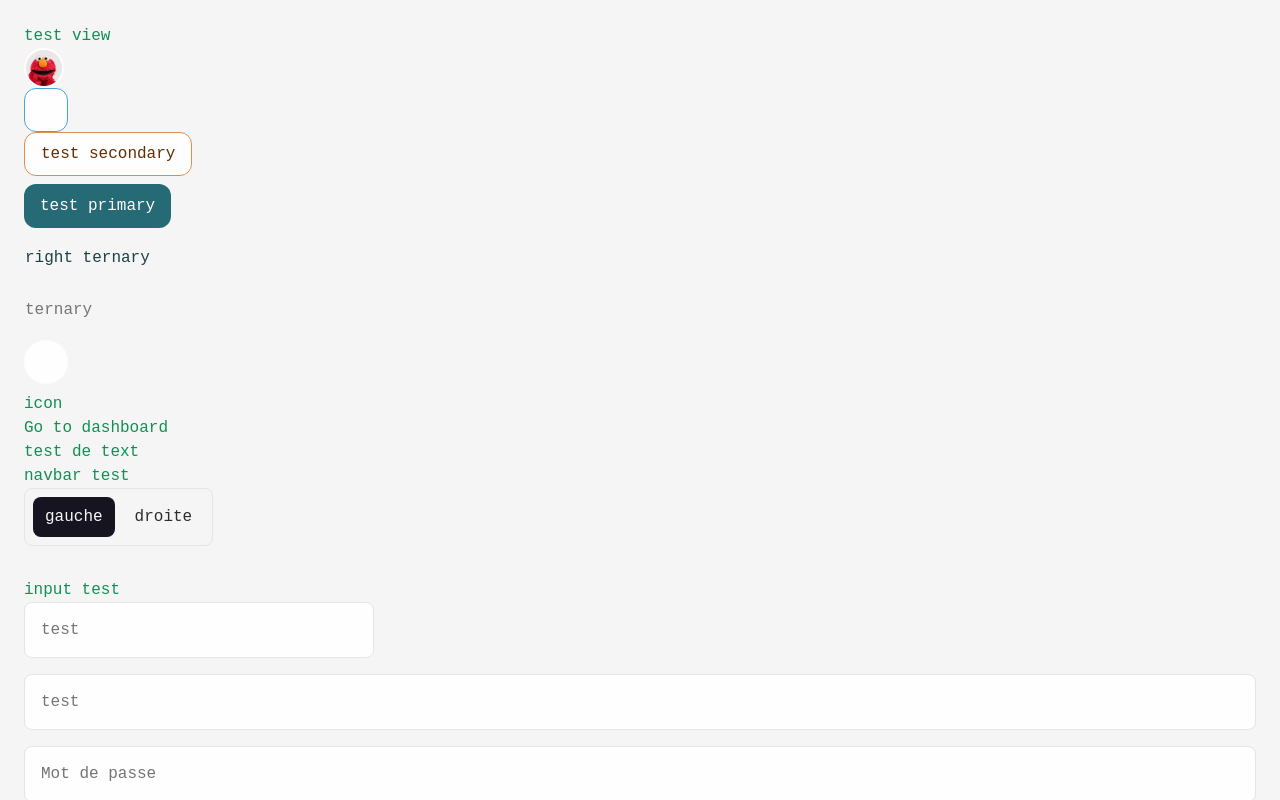
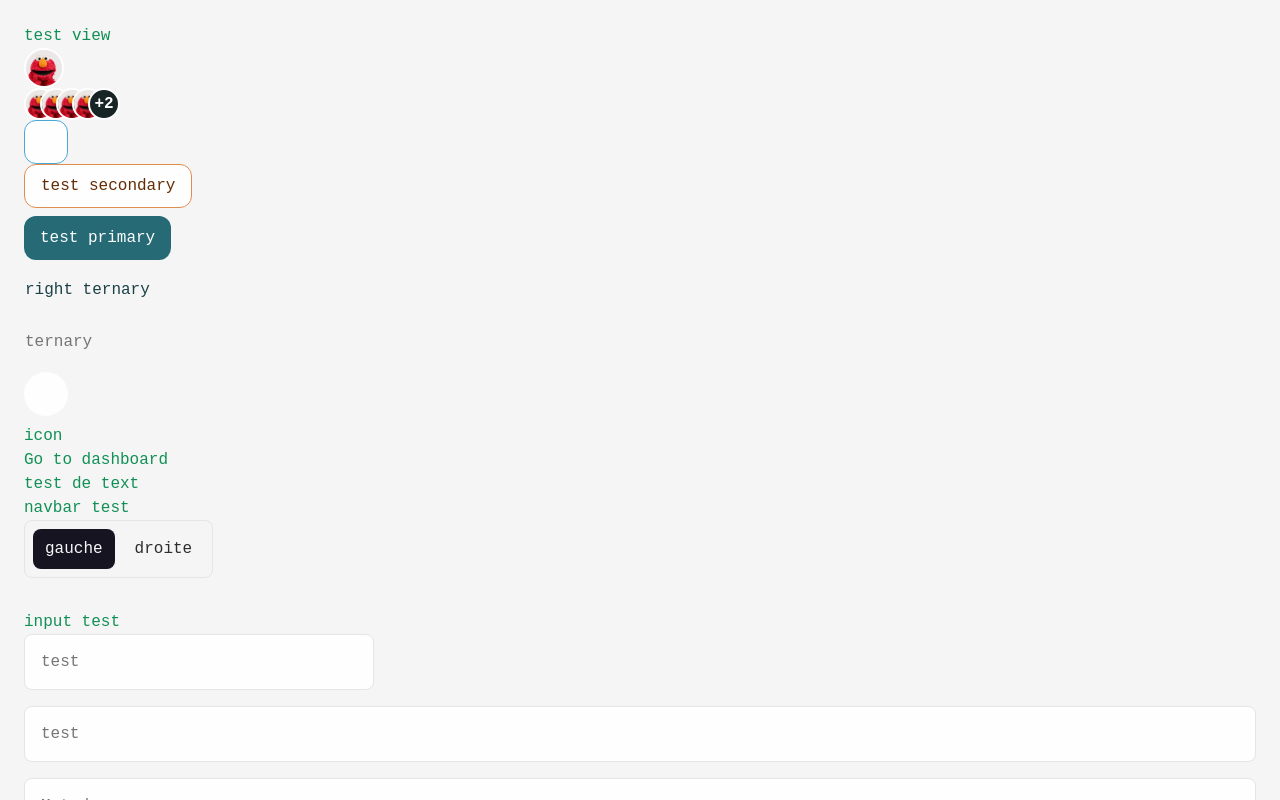
Before and after one commit to eltha9/lundi-app, a Vue app: page /test in a window 1280 px wide. Shown: the top 800 px of the page. Built offline with nearby package versions, Linux system fonts and the light colour scheme.

Commit message:
wip invitaztion step 2

```diff
--- a/src/components/lundi-uiKit/avatar/Avatar.vue
+++ b/src/components/lundi-uiKit/avatar/Avatar.vue
@@ -23,6 +23,10 @@
 			width: 40px;
 			height: 40px;
 		}
+		&.small {
+			width: 24px;
+			height: 24px;
+		}
 	}
 </style>
 
@@ -31,6 +35,11 @@
 	export default {
 		name: 'Avatar',
 		props: {
+			small: {
+				require: false,
+				type: Boolean,
+				default: false,
+			},
 			large: {
 				type: Boolean,
 				require: false,
@@ -54,6 +63,8 @@
 			getClass() {
 				let classes = ['avatar', 'text-greyscale-white'];
 				if (this.large) classes.push('large');
+				if (this.small) classes.push('small');
+
 				return classes.join(' ');
 			},
 			avatarLink() {
--- a/src/components/lundi-uiKit/avatar/AvatarStack.vue
+++ b/src/components/lundi-uiKit/avatar/AvatarStack.vue
@@ -1,10 +1,15 @@
 <template>
-	<div class="avatar-stack">
-		<div class="avatars" v-for="(userId, i) in showedAvatar" :key="userId" :style="{ transform: `translateX(${i * 50}%)` }">
-			<Avatar />
+	<div class="avatar-stack" :style="{width: `${avatarStackWidth}px`, height: `${avatarStackHeight}px`}">
+		<div class="avatars" v-for="(userId, i) in showedAvatar" :key="userId" :style="{transform: `translateX(${i * 50}%)`}">
+			<Avatar :small="small" :large="large" />
 		</div>
-		<div v-if="avatarLeft > 0" class="avatars" :style="{ transform: `translateX(${userLimit * 50}%)` }">
-			<div class="count text-greyscale-white bg-ternary-900 sato-p-s">+{{ avatarLeft }}</div>
+		<div v-if="avatarLeft > 0" class="avatars" :style="{transform: `translateX(${userLimit * 50}%)`}">
+			<div
+				class="count text-greyscale-white bg-ternary-900 sato-p-s"
+				:style="{width: `${avatarStackHeight}px`, height: `${avatarStackHeight}px`}"
+			>
+				+{{ avatarLeft }}
+			</div>
 		</div>
 	</div>
 </template>
@@ -15,9 +20,6 @@
 		.avatars {
 			position: absolute;
 			.count {
-				width: 32px;
-				height: 32px;
-
 				border-radius: 50%;
 				overflow: hidden;
 				border: 2px solid;
@@ -33,10 +35,10 @@
 </style>
 
 <script>
-	import Avatar from "./Avatar";
+	import Avatar from './Avatar';
 	export default {
-		name: "AvatarStack",
-		components: { Avatar },
+		name: 'AvatarStack',
+		components: {Avatar},
 		props: {
 			users: {
 				type: Array,
@@ -48,6 +50,16 @@
 				require: false,
 				default: 4,
 			},
+			large: {
+				require: false,
+				type: Boolean,
+				default: false,
+			},
+			small: {
+				require: false,
+				type: Boolean,
+				default: false,
+			},
 		},
 		computed: {
 			showedAvatar() {
@@ -56,6 +68,16 @@
 			avatarLeft() {
 				return Math.max(this.users.length - this.userLimit, 0);
 			},
+			avatarStackWidth() {
+				if (this.large) return (42 / 2) * (this.userLimit + 1) + 42 / 2;
+				if (this.small) return (26 / 2) * (this.userLimit + 1) + 26 / 2;
+				return (32 / 2) * (this.userLimit + 1) + 32 / 2;
+			},
+			avatarStackHeight() {
+				if (this.large) return 42;
+				if (this.small) return 26;
+				return 32;
+			},
 		},
 	};
 </script>
--- a/src/components/lundi-uiKit/inputs/L-checkbox.vue
+++ b/src/components/lundi-uiKit/inputs/L-checkbox.vue
@@ -1,9 +1,9 @@
 <template>
 	<div class="l-checkbox">
-		<label for="hidden-checkbox" class="flex justify-center items-center" :class="checkboxModel ? 'checked' : ''">
+		<label :for="`hidden-checkbox-${name}`" class="flex justify-center items-center" :class="checkboxModel ? 'checked' : ''">
 			<i v-show="checkboxModel" class="icon-check"></i>
 		</label>
-		<input type="checkbox" id="hidden-checkbox" v-model="checkboxModel" />
+		<input type="checkbox" :id="`hidden-checkbox-${name}`" class="hidden-checkbox" v-model="checkboxModel" />
 	</div>
 </template>
 
@@ -29,7 +29,7 @@
 				@apply bg-primary-500 text-primary-500;
 			}
 		}
-		input#hidden-checkbox {
+		input.hidden-checkbox {
 			position: absolute;
 			opacity: 0;
 			z-index: -10;
@@ -41,8 +41,18 @@
 <script>
 	export default {
 		props: {
+			name: {
+				require: true,
+				type: String,
+				default: '',
+			},
 			value: {
-				require: true,
+				require: false,
+				type: Boolean,
+				default: false,
+			},
+			checked: {
+				reequire: false,
 				type: Boolean,
 				default: false,
 			},
@@ -55,6 +65,7 @@
 		watch: {
 			checkboxModel() {
 				this.$emit('input', this.checkboxModel);
+				this.$emit('click', this.checkboxModel);
 			},
 		},
 		mounted() {
--- a/src/views/Invitation/CreateAccount/Step-2.vue
+++ b/src/views/Invitation/CreateAccount/Step-2.vue
@@ -2,8 +2,8 @@
 	<div class="create-account-step2">
 		<div class="step-title salva-h3 text-greyscale-800 mb-3">Créez ou rejoignez votre équipe</div>
 		<div class="sato-l-l text-greeyscale-700 mb-8">
-			Sélectionnez ou crée l’équipe métier qui correspond à votre poste pour contribuer à la création et à l’amélioration des oboardings de votre
-			entreprise.
+			Sélectionnez ou crée l’équipe métier qui correspond à votre poste pour contribuer à la création et à l’amélioration des oboardings de
+			votre entreprise.
 		</div>
 		<div class="team-container">
 			<div class="create-team mb-8">
@@ -11,9 +11,14 @@
 				<l-input v-model="teamCreation" name="Nom de l'équipe" class="mt-8" @enter="createTeam" />
 				<!-- created team -->
 				<div v-if="data.createdTeam.name !== undefined" class="created-team flex justify-between items-center mt-4">
-					<div class="flex-1 team-name bg-primary-100 text-primary-500 p-4 flex items-center">
-						<input type="checkbox" :checked="data.createdTeam.selected" class="mr-3" />
-						<span class="salva-l-m text-primary-500">{{ data.createdTeam.name }}</span>
+					<div
+						class="flex-1 team-name p-4 flex items-center"
+						:class="data.createdTeam.selected ? 'text-primary-500 bg-primary-100' : 'text-greyscale-300'"
+					>
+						<l-checkbox v-model="data.createdTeam.selected" name="createdTeam" class="mr-3" />
+						<span class="salva-l-m" :class="data.createdTeam.selected ? 'text-primary-500' : 'text-greyscale-black'">{{
+							data.createdTeam.name
+						}}</span>
 					</div>
 					<i class="icon-close text-greyscale-black mx-3" @click="data.createdTeam = {}"></i>
 				</div>
@@ -25,14 +30,14 @@
 					<div
 						v-for="team in compagnie.teams"
 						:key="team.id"
-						:class="data.selectedTeam === team.id ? 'selected' : ''"
-						class="team mb-3 flex justify-between items-center text-primary-500 bg-primary-100 py-3 px-4"
+						:class="data.selectedTeam === team.id ? 'text-primary-500 bg-primary-100' : 'text-greyscale-300'"
+						class="team flex justify-between items-center py-3 px-4"
 					>
 						<div class="flex items-center">
-							<input type="checkbox" :checked="data.selectedTeam === team.id" class="mr-3" />
-							<span>{{ team.name }}</span>
+							<l-checkbox :checked="data.selectedTeam === team.id" :name="team.id" class="mr-3" @click="selectTeam(team.id)" />
+							<span class="salva-l-m" :class="data.selectedTeam === team.id ? '' : 'text-greyscale-black'">{{ team.name }}</span>
 						</div>
-						<avatar-stack :user-limit="2" :users="team.users" />
+						<avatar-stack :user-limit="2" :users="team.users" small />
 					</div>
 				</div>
 			</div>
@@ -72,10 +77,11 @@
 			.join-team {
 				.teams {
 					gap: 16px;
+					row-gap: 12px;
 					.team {
 						border: 1px solid;
 						border-radius: 8px;
-						width: 50%;
+						width: calc(50% - 8px);
 					}
 				}
 			}
@@ -83,15 +89,17 @@
 	}
 </style>
 <script>
-	import LInput from "@/components/lundi-uiKit/inputs/L-input.vue";
-	import Btn from "@/components/lundi-uiKit/Button.vue";
-	import AvatarStack from "@/components/lundi-uiKit/avatar/AvatarStack.vue";
-	import { mapState, mapMutations } from "vuex";
+	import LInput from '@/components/lundi-uiKit/inputs/L-input.vue';
+	import Btn from '@/components/lundi-uiKit/Button.vue';
+	import AvatarStack from '@/components/lundi-uiKit/avatar/AvatarStack.vue';
+	import LCheckbox from '@/components/lundi-uiKit/inputs/L-checkbox.vue';
+	import {mapState, mapMutations} from 'vuex';
 	export default {
 		components: {
 			LInput,
 			Btn,
 			AvatarStack,
+			LCheckbox,
 		},
 		props: {
 			value: {
@@ -100,32 +108,31 @@
 				default: () => {
 					return {
 						createdTeam: {},
-						selectedTeam: "",
+						selectedTeam: '',
 					};
 				},
 			},
 		},
 		data() {
 			return {
-				data: { createdTeam: {}, selectedTeam: "" },
-				teamCreation: "",
+				data: {createdTeam: {}, selectedTeam: ''},
+				teamCreation: '',
 			};
 		},
 		computed: {
-			...mapState(["me", "compagnie"]),
+			...mapState(['me', 'compagnie']),
 			isDisable() {
 				return false;
-				if (this.data.compagnieName.trim() === "") return true;
+				if (this.data.compagnieName.trim() === '') return true;
 				if (this.data.logo === null) return true;
 				return false;
 			},
 		},
 		mounted() {
 			this.data = this.value;
-			console.log(this.compagnie);
 		},
 		methods: {
-			...mapMutations(["setTimeLineStep"]),
+			...mapMutations(['setTimeLineStep']),
 			nextStep(nb) {
 				if (this.isDisable) return;
 				this.setTimeLineStep(nb);
@@ -139,7 +146,15 @@
 					selected: true,
 				};
 				this.data.createdTeam = team;
-				this.teamCreation = "";
+				this.teamCreation = '';
+			},
+			selectTeam(id) {
+				if (this.data.selectedTeam === id) {
+					this.data.selectedTeam = '';
+					return;
+				}
+				this.data.selectedTeam = id;
+				if (this.data.createdTeam.selected) this.data.createdTeam.selected = false;
 			},
 		},
 	};
--- a/src/views/other/Test.vue
+++ b/src/views/other/Test.vue
@@ -4,7 +4,7 @@
 			<span>test view</span>
 			<div>
 				<Avatar large />
-				<!-- <AvatarStack :users="['', '', '', '', '', '']" /> -->
+				<AvatarStack :users="['a', 'z', 'e', 'r', 't', 'y']" />
 				<Btn color="semantic-info" icon secondary> <i class="icon-call"></i></Btn>
 				<Btn color="semantic-warning" secondary class="mb-2"> test secondary</Btn>
 				<Btn color="ternary" primary class="mb-2"> test primary</Btn>
```
